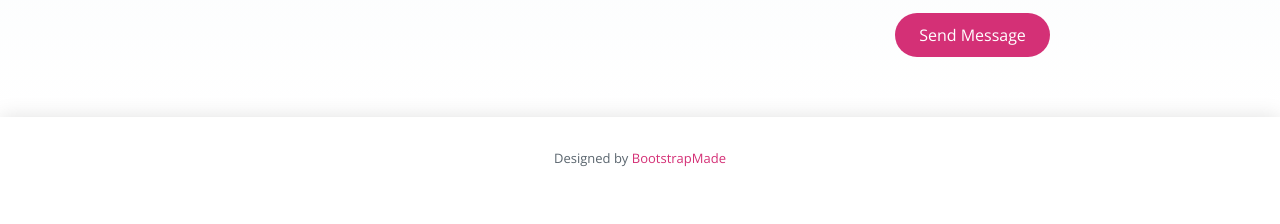
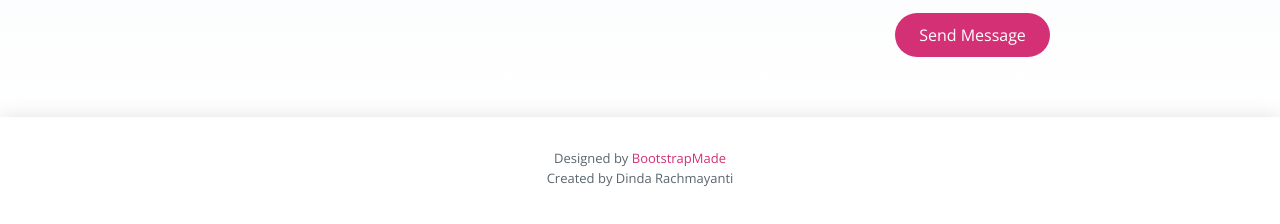
Before and after one commit to dindarachma/Dinda-CV, a plain HTML site: page index.html in a window 1280 px wide. Shown: the part 3753-3977 px from the top of the page. Before the commit the page ends 3946 px from the top, so only its background shows below. Drawn offline with nearby package versions, Linux system fonts and the light colour scheme; a web font is replaced by a local one.

Commit message:
Update index.html

```diff
--- a/index.html
+++ b/index.html
@@ -301,6 +301,7 @@ Ms. Power Point) </li>
         <!-- Licensing information: https://bootstrapmade.com/license/ -->
         <!-- Purchase the pro version with working PHP/AJAX contact form: https://bootstrapmade.com/free-html-bootstrap-template-lonely/ -->
         Designed by <a href="https://bootstrapmade.com/">BootstrapMade</a>
+        <p>Created by Dinda Rachmayanti</p>
       </div>
     </div>
   </footer><!-- End  Footer -->
```
